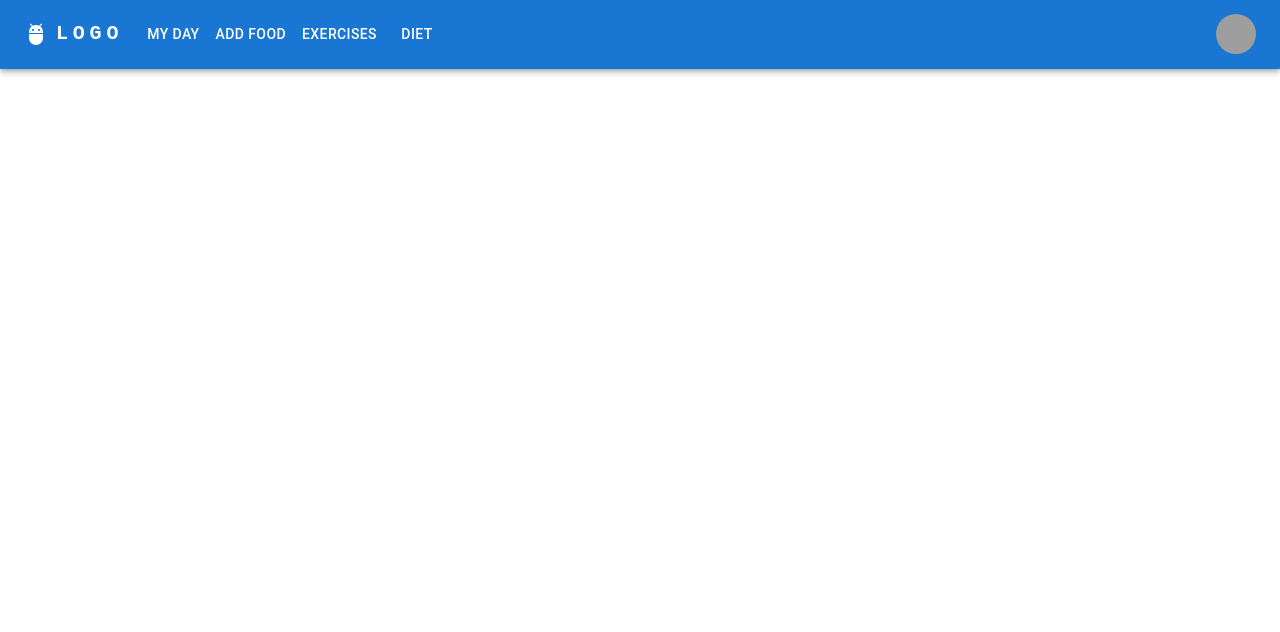
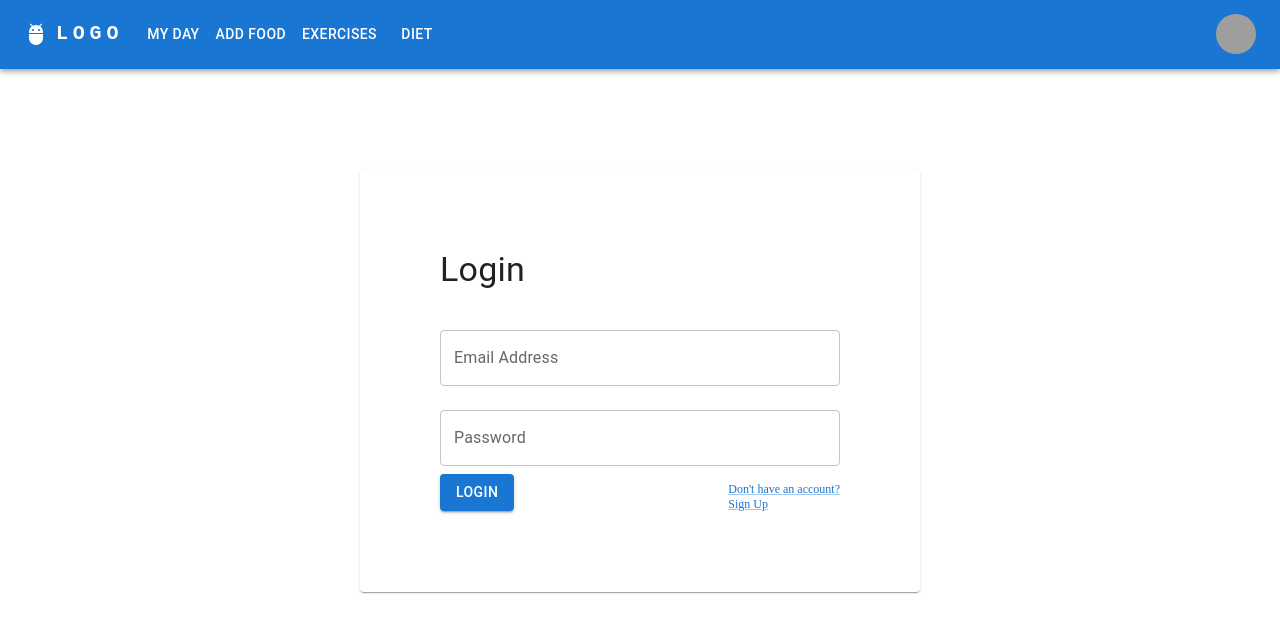
Before and after one commit to mlkmhmtbyk/Taofit, a React (Vite) app in the folder frontend/: page /login in a window 1280 px wide. Shown: the top 632 px of the page. Built offline with nearby package versions, Linux system fonts and the light colour scheme; grey boxes are pictures that could not be loaded; what @toolpad/core would draw is missing.

Commit message:
Login Sayfası oluşturuldu

```diff
--- a/frontend/src/App.jsx
+++ b/frontend/src/App.jsx
@@ -1,6 +1,7 @@
 import { Route, Routes } from "react-router-dom";
 import Navbar from "./components/NavBar.jsx";
 import MyDay from "./pages/MyDay.jsx";
+import Login from "./pages/Login.jsx";
 
 function App() {
   return (
@@ -9,6 +10,7 @@ function App() {
       <Routes>
         <Route path="/" element={<MyDay />} />
         <Route path="/myDay" element={<MyDay />} />
+        <Route path="/login" element={<Login />} />
       </Routes>
     </>
   );
--- /dev/null
+++ b/frontend/src/components/LoginForm.jsx
@@ -0,0 +1,47 @@
+import { Card, TextField, Button, Typography, Link } from "@mui/material";
+import Grid from "@mui/material/Grid2";
+
+function LoginForm() {
+  return (
+    <Card sx={{ maxWidth: 400, margin: "auto", padding: 10 }}>
+      <Typography variant="h4" sx={{ marginBottom: 3 }}>
+        Login
+      </Typography>
+      <TextField
+        id="email"
+        label="Email Address"
+        type="email"
+        margin="normal"
+        fullWidth
+      />
+      <TextField
+        id="password"
+        label="Password"
+        type="password"
+        margin="normal"
+        fullWidth
+      />
+      <Grid container justifyContent="space-between">
+        <Grid>
+          <Button
+            variant="contained"
+            color="primary"
+            onClick={() => console.log("Login button clicked")}
+          >
+            Login
+          </Button>
+        </Grid>
+        <Grid>
+          <Link
+            href="/sign-up"
+            sx={{ fontSize: 12, display: "block", marginTop: 1 }}
+          >
+            Don't have an account? <br /> Sign Up
+          </Link>
+        </Grid>
+      </Grid>
+    </Card>
+  );
+}
+
+export default LoginForm;
--- /dev/null
+++ b/frontend/src/pages/Login.jsx
@@ -0,0 +1,20 @@
+import Grid from "@mui/material/Grid2";
+import LoginForm from "../components/LoginForm";
+
+export default function Login() {
+  return (
+    <Grid
+      container
+      spacing={0}
+      direction="column"
+      alignItems="center"
+      justifyContent="center"
+      style={{ minHeight: "20vh" }}
+      sx={{ marginTop: "100px" }}
+    >
+      <Grid item xs={3}>
+        <LoginForm />
+      </Grid>
+    </Grid>
+  );
+}
--- a/frontend/src/pages/MyDay.jsx
+++ b/frontend/src/pages/MyDay.jsx
@@ -8,7 +8,6 @@ import PieChart from "../components/PieChart.jsx";
 import { useMealStore } from "../store/meal.js";
 import { useDateStore } from "../store/date.js";
 import MealForm from "../components/MealForm.jsx";
-import { Typography } from "@mui/material";
 
 const MyDay = () => {
   const { fetchMealsInDay, meals } = useMealStore();
```
